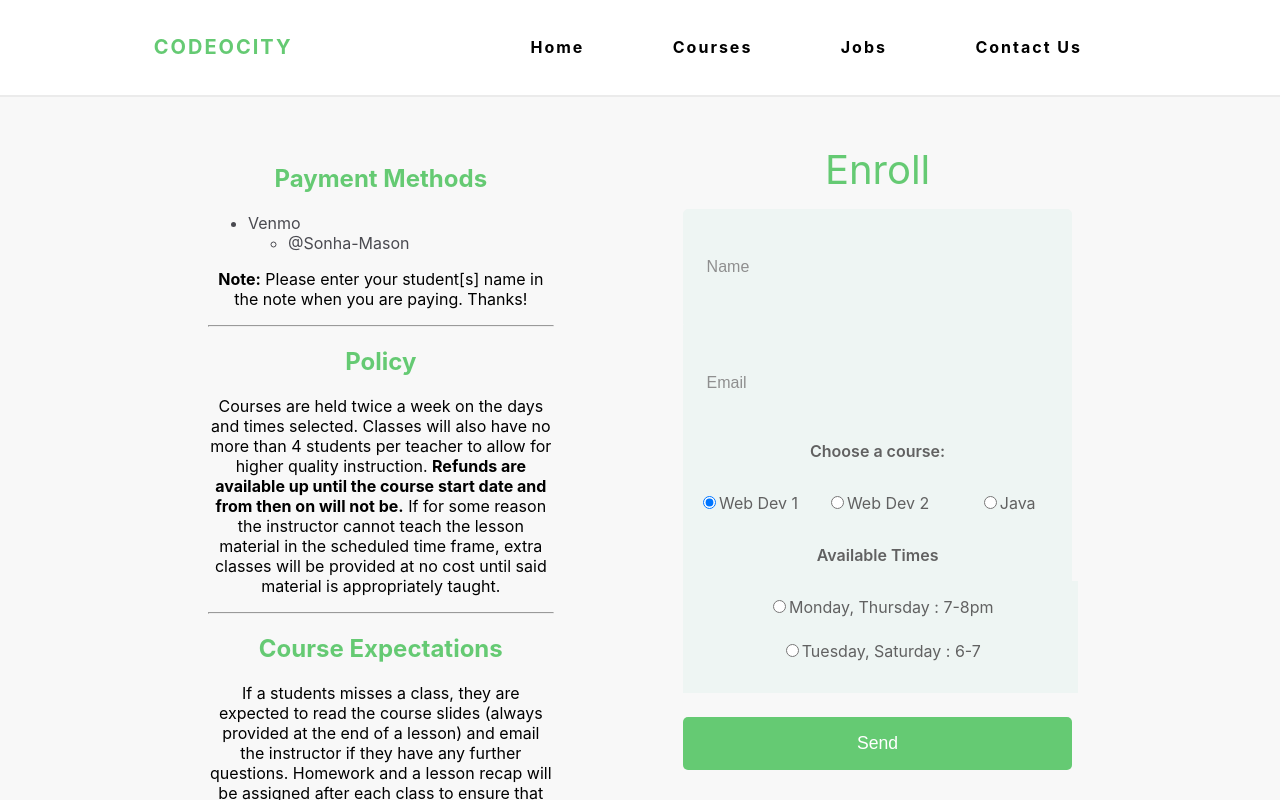
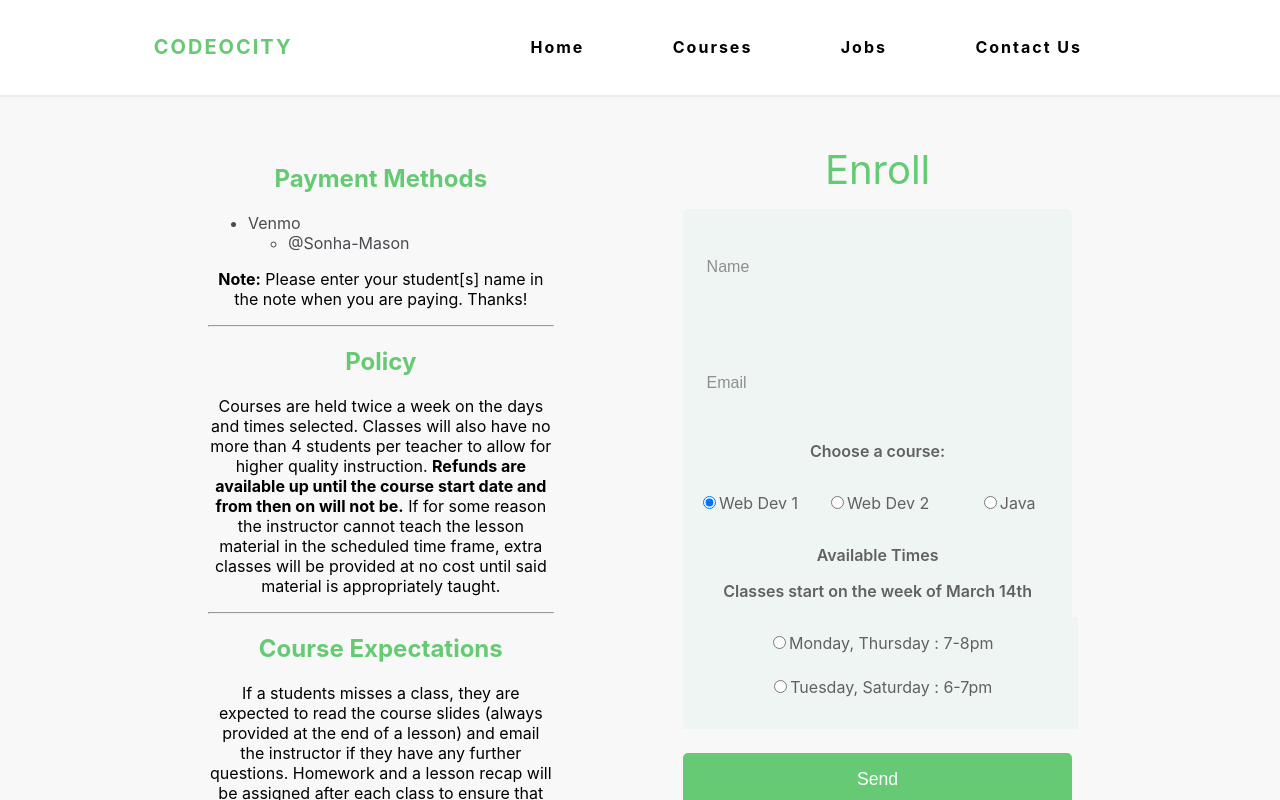
Before and after one commit to yxli001/Codeocity, a React (Create React App) app in the folder frontend/: page /course/signup/1 in a window 1280 px wide. Built offline with nearby package versions, Linux system fonts and the light colour scheme.

Commit message:
more information updates

```diff
--- a/frontend/src/data/CourseInfo.js
+++ b/frontend/src/data/CourseInfo.js
@@ -29,7 +29,7 @@ const CourseInfo = [
         ],
         image: webdev,
         video: "https://www.youtube.com/watch?v=yOiZifoQ9_U",
-        times: ["Monday, Thursday : 7-8pm", "Tuesday, Saturday : 6-7"],
+        times: ["Monday, Thursday : 7-8pm", "Tuesday, Saturday : 6-7pm"],
         teachers: checker("Web Dev 1"),
     },
     {
--- a/frontend/src/pages/courses/course-signup/CourseSignup.js
+++ b/frontend/src/pages/courses/course-signup/CourseSignup.js
@@ -237,6 +237,9 @@ const CourseSignup = (props) => {
                 </div>
                 <div className="times">
                     <p className="weiufgpfewi">Available Times</p>
+                    <p className="weiufgpfewi">
+                        Classes start on the week of March 14th
+                    </p>
                     {state.selectedCourse.times.map((time, key) => {
                         return (
                             <div key={key} className="oihsfsoiffsa">
```
